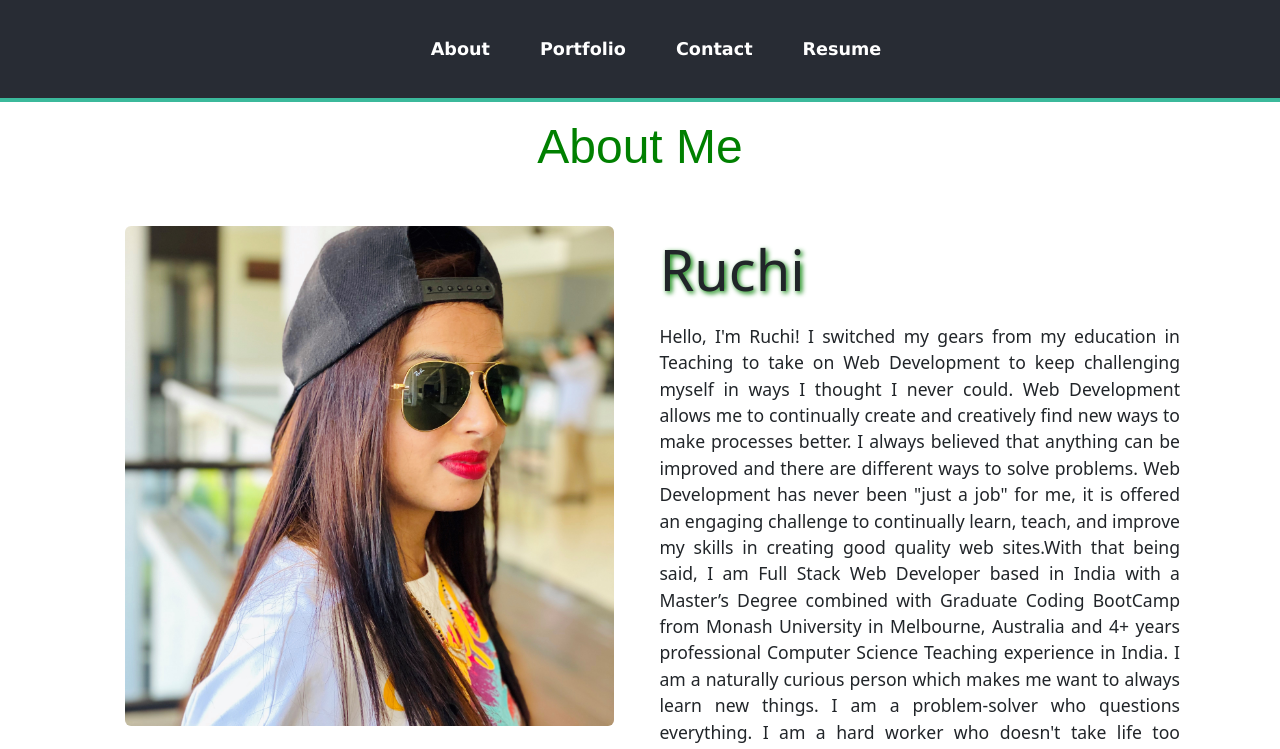
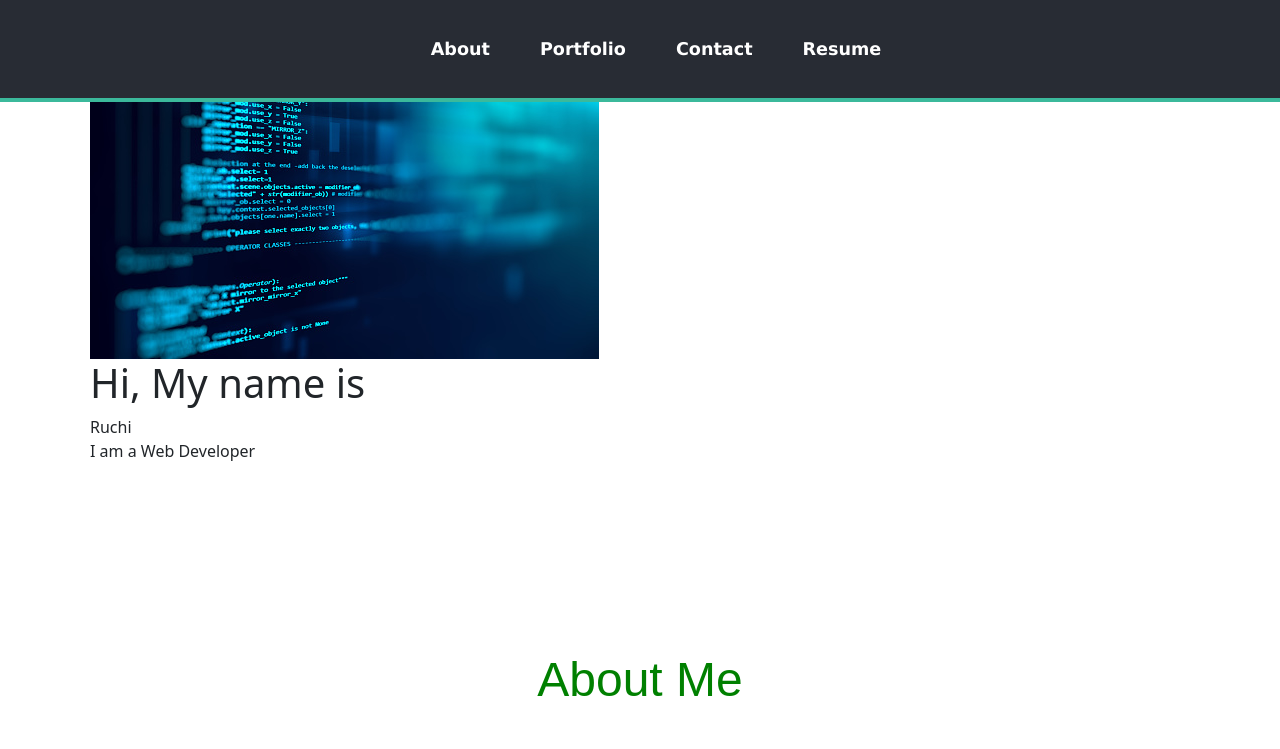
Before and after one commit to Ruchi479/react-portfolio, a React (Create React App) app: page / in a window 1280 px wide. Shown: the top 749 px of the page. Built offline with nearby package versions, Linux system fonts and the light colour scheme.

Commit message:
added header

```diff
--- a/src/components/Footer.js
+++ b/src/components/Footer.js
@@ -7,7 +7,7 @@ const styles ={
         background: '#c1c1c1',
         padding: '30px 0 15px 0',
         position: 'relative',
-        display:'block',
+        // display:'block',
         // flexDirection:'row',
         display:'flex',
         justifyContent:'center',
--- /dev/null
+++ b/src/components/Header.js
@@ -0,0 +1,25 @@
+import React from "react";
+import img2 from "./assets/img2.jpg";
+
+const styles ={
+    aboutStyle: {
+      display: 'flex',
+      flexDirection: 'column',
+      boxSizing: 'border-box',
+      padding: '20px',
+      marginBottom: '50px',
+    },
+  }
+
+  export default function Header() {
+  return (
+    <section id="home" className="container" style={styles.aboutStyle}>
+        <div class="main">
+            <img src={img2} alt="unavailable"/>
+            <h1 class="text1">Hi, My name is</h1>
+            <div class="text2">Ruchi</div>
+            <div class="text3">I am a <span>Web Developer</span></div>
+        </div>
+    </section>
+  )
+}
--- a/src/components/PortfolioContainer.js
+++ b/src/components/PortfolioContainer.js
@@ -1,5 +1,6 @@
 import React, { useState } from 'react';
 import NavTabs from './NavTabs';
+import Header from './Header';
 import Footer from './Footer';
 import Resume from './pages/Resume';
 import About from './pages/About';
@@ -30,8 +31,10 @@ export default function PortfolioContainer() {
     <div>
       {/* We are passing the currentPage from state and the function to update it */}
       <NavTabs currentPage={currentPage} handlePageChange={handlePageChange} />
+      <Header/>
       {/* Here we are calling the renderPage method which will return a component  */}
       {renderPage()}
+
       <Footer/>
     </div>
   );
--- a/src/index.css
+++ b/src/index.css
@@ -11,3 +11,13 @@ code {
   font-family: source-code-pro, Menlo, Monaco, Consolas, 'Courier New',
     monospace;
 }
+
+*{
+  margin:0;
+  padding:0;
+  box-sizing: border-box;
+}
+
+html{
+  scroll-behavior: smooth;
+}
```
Also changed, not shown: src/components/assets/img2.jpg (added).
